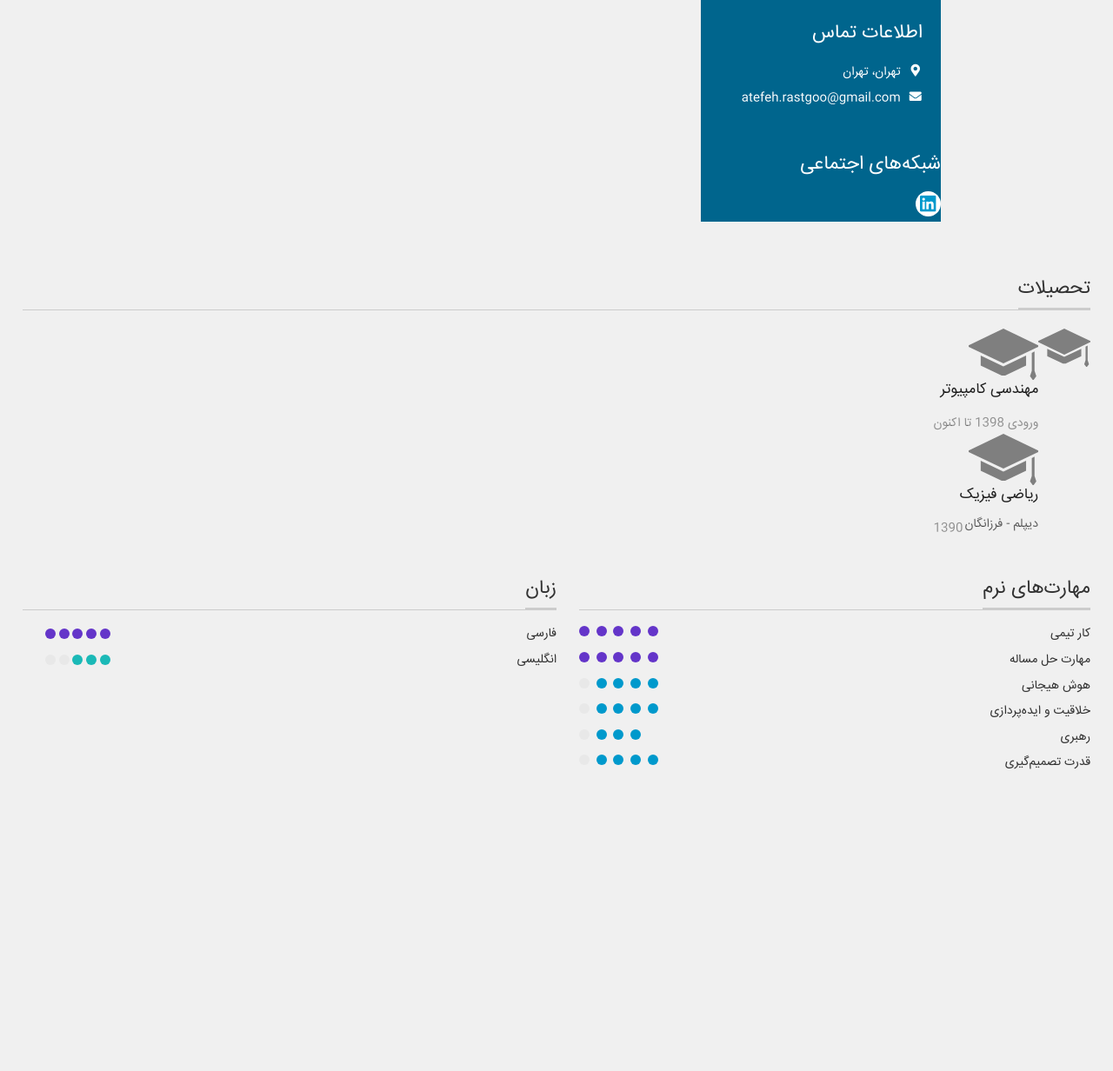
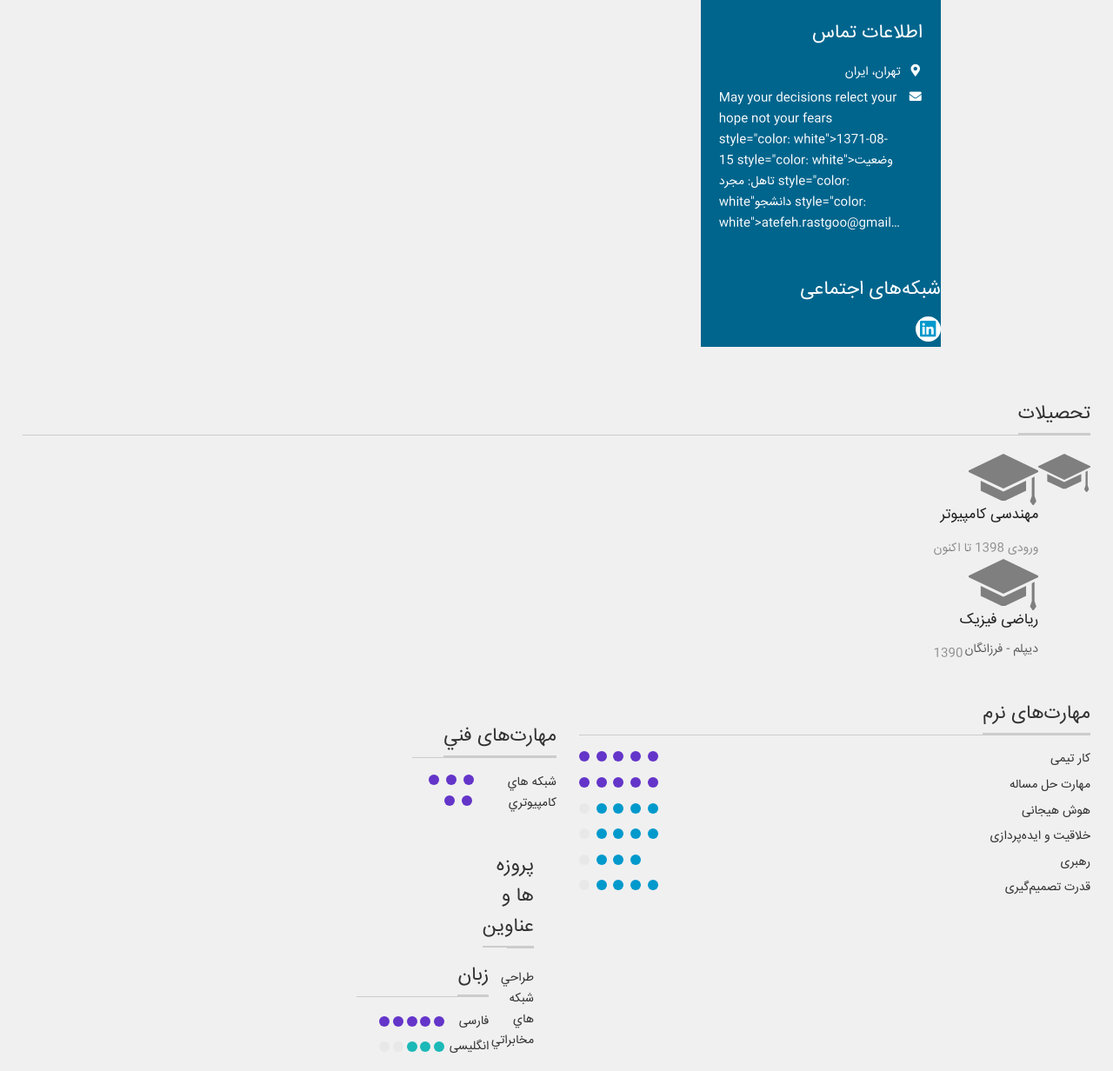
Before and after one commit to AtefehRastgoo/AtefehRastgoo.github.io, a plain HTML site: page index.html in a window 1280 px wide. Shown: the part 377-1609 px from the top of the page at 87% size. Before the commit the page ends 1282 px from the top, so only its background shows below. Drawn offline with Linux system fonts and the light colour scheme.

Commit message:
Update index.html

```diff
--- a/index.html
+++ b/index.html
@@ -33,7 +33,7 @@
                             <div class="row">
                                 <div class="solid cell"><i class="map marker alternate icon"></i></div>
                                 <div class="cell">
-                                    تهران، تهران
+                                    تهران، ايران
                                 </div>
                             </div>
 
@@ -42,7 +42,12 @@
                                 <div class="solid cell"><i class="envelope icon"></i></div>
                                 <div class="cell" style="direction: ltr; overflow: hidden; text-overflow: ellipsis">
                                     <span id="email" class="copy-to-clipboard" dir="ltr"
+                                          style="color: white">May your decisions relect your hope not your fears</span>
+                                       style="color: white">1371-08-15</span>
+                                    style="color: white">وضعيت تاهل: مجرد</span>
+                                style="color: white"دانشجو</span>
                                         style="color: white">atefeh.rastgoo@gmail.com</span>
+
                                 </div>
                             </div>
                         </div>
@@ -165,6 +170,34 @@
                                 </div>
                             </div>
 
+                            <section id="r-skills" class="r-section" style="margin-left: 2rem">
+                        <div class="ui two column grid">
+                            <div class="column">
+                                <div class="r-header">
+                                    <h1>مهارت‌های فني</h1>
+                                </div>
+                                <div class="flex-table compact">
+                                    <div class="row">
+                                        <div class="grow cell">شبكه هاي كامپيوتري</div>
+                                        <div class="cell">
+                                            <div class="ui violet empty circular label"></div>
+                                            <div class="ui violet empty circular label"></div>
+                                            <div class="ui violet empty circular label"></div>
+                                            <div class="ui violet empty circular label"></div>
+                                            <div class="ui violet empty circular label"></div>
+                                        </div>
+                                    </div>
+
+                                    <section id="r-skills" class="r-section" style="margin-left: 2rem">
+                        <div class="ui two column grid">
+                            <div class="column">
+                                <div class="r-header">
+                                    <h1>پروزه ها و عناوين</h1>
+                                </div>
+                                <div class="flex-table compact">
+                                    <div class="row">
+                                        <div class="grow cell">طراحي شبكه هاي مخابراتي </div>
+
 
                             <div class="column">
                                 <div class="r-header" style="width: calc(100% + 2rem)">
```
